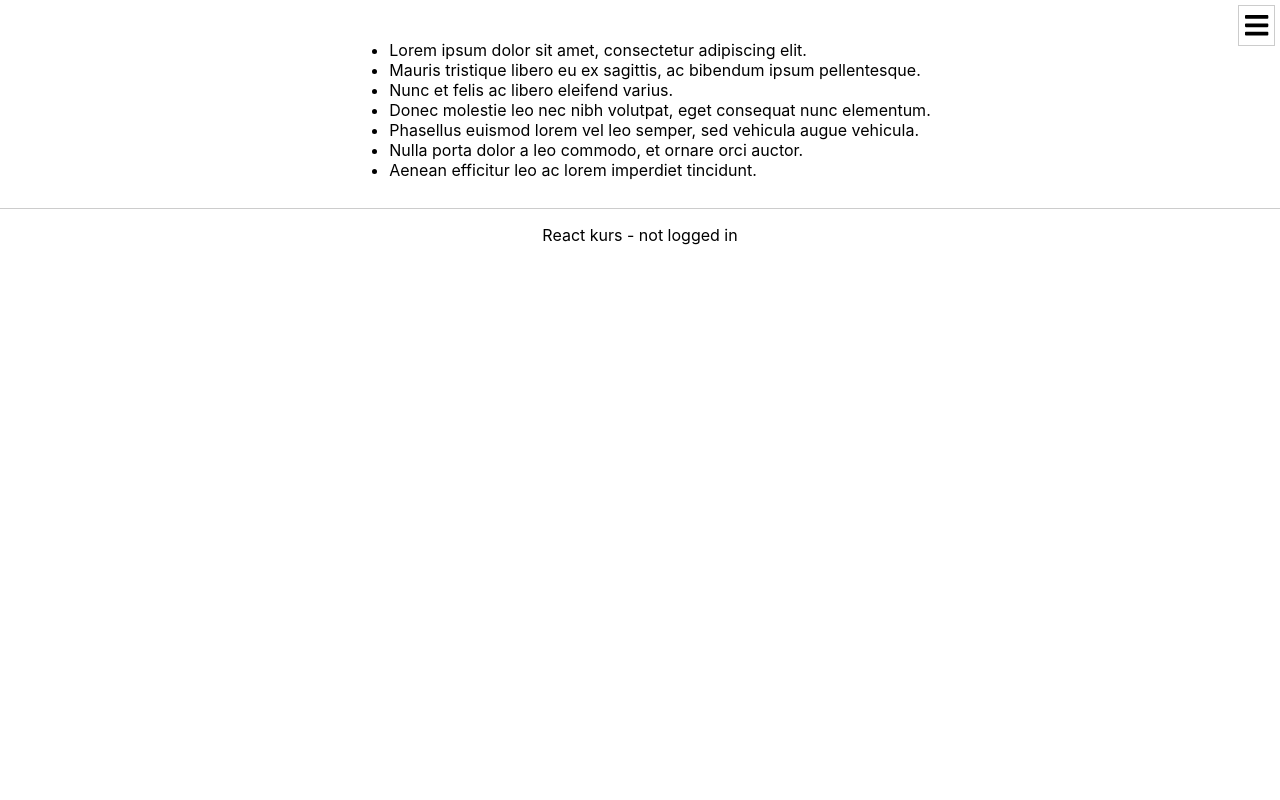
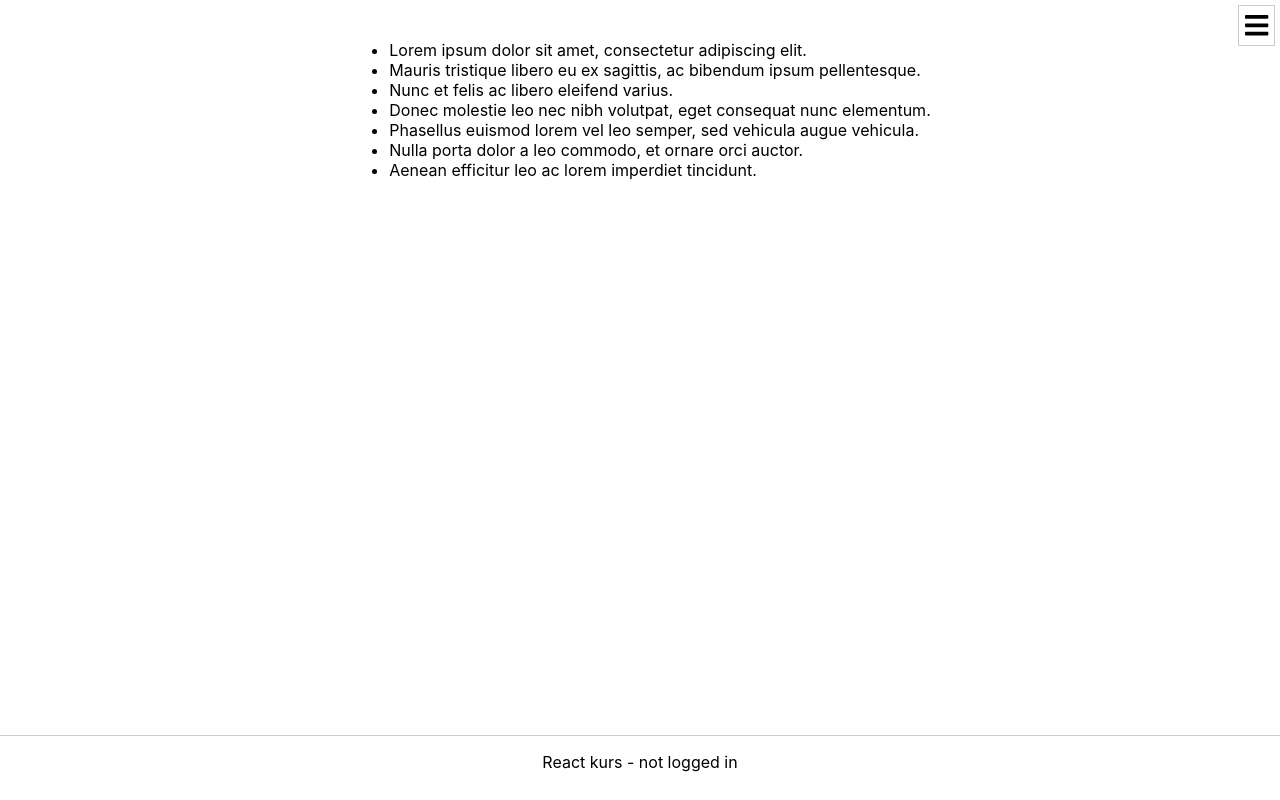
Before and after one commit to rudfoss/cra-workshop, a React (Create React App) app: page /listmessages in a window 1280 px wide. Built offline with nearby package versions, Linux system fonts and the light colour scheme.

Commit message:
Proper footer

```diff
--- a/src/features/Layout/Layout.module.css
+++ b/src/features/Layout/Layout.module.css
@@ -2,6 +2,7 @@
 	display: flex;
 	flex-direction: column;
 	align-items: center;
+	height: 100%;
 }
 .content {
 	flex: 1 1 auto;
@@ -13,6 +14,5 @@
 	margin: 12px 0;
 	border-top: 1px solid #ccc;
 	width: 100%;
-	padding-bottom: 12px;
 	text-align: center;
 }
--- a/src/index.css
+++ b/src/index.css
@@ -1,3 +1,7 @@
+html, body {
+  height: 100%;
+}
+
 body {
   margin: 0;
   font-family: -apple-system, BlinkMacSystemFont, 'Segoe UI', 'Roboto', 'Oxygen',
@@ -11,3 +15,7 @@ code {
   font-family: source-code-pro, Menlo, Monaco, Consolas, 'Courier New',
     monospace;
 }
+
+#root {
+  height: 100%;
+}
```
